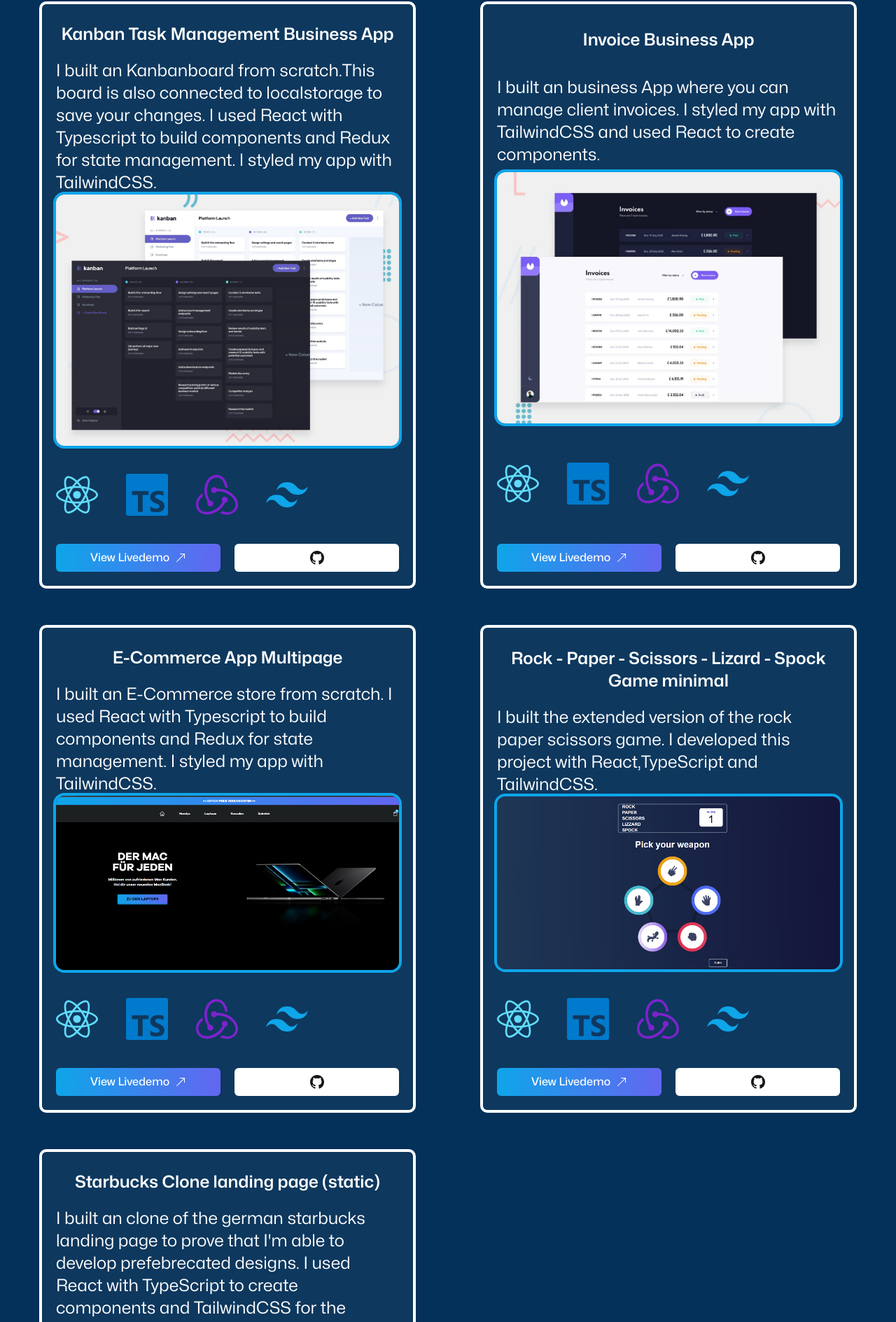
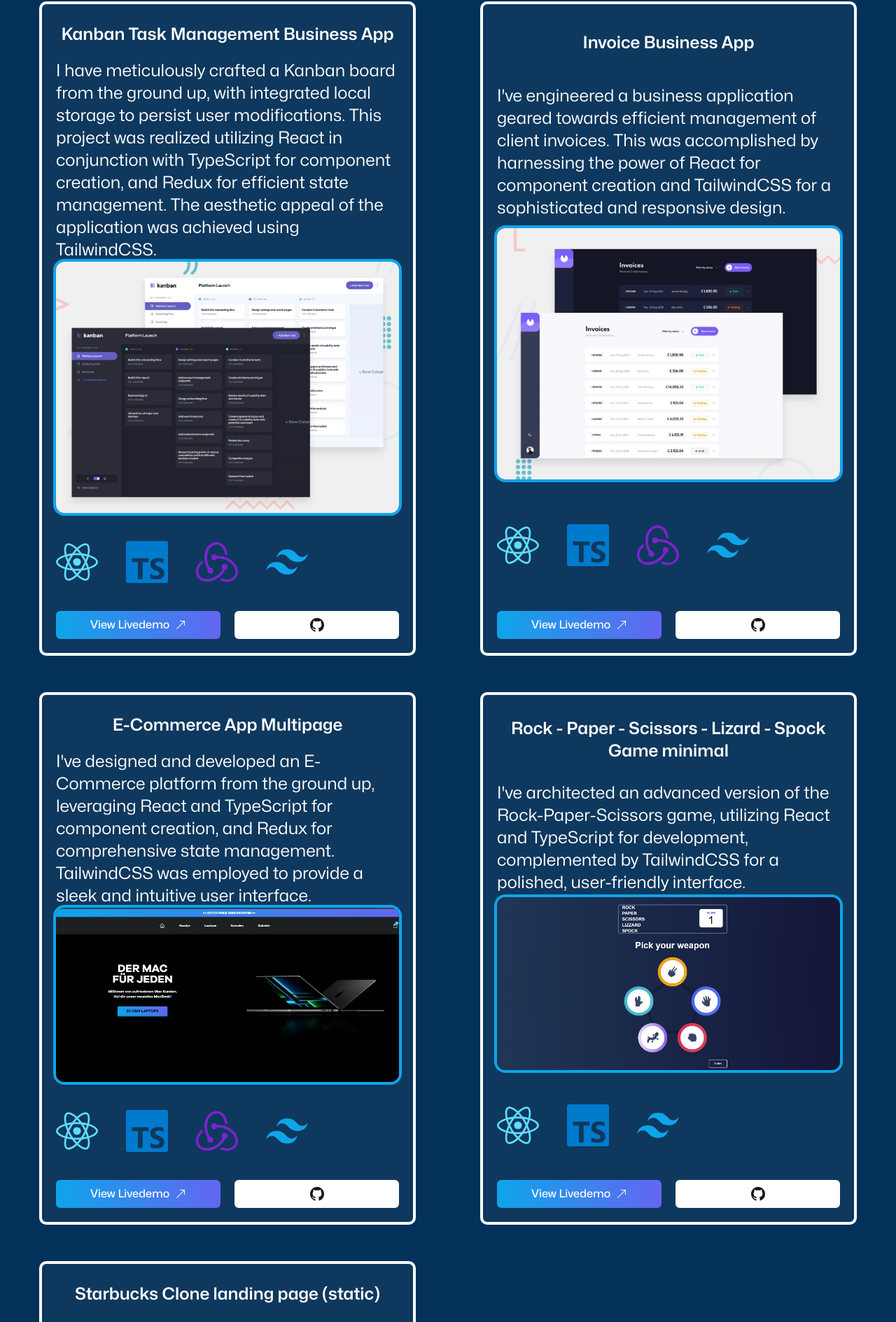
Before and after one commit to danielgen01/Daniels-portfolio, a React (Vite) app: page / in a window 1280 px wide. Shown: the part 1800-3689 px from the top of the page at 70% size. Built offline with nearby package versions, Linux system fonts and the light colour scheme.

Commit message:
change text content and render redux conditionally

```diff
--- a/src/components/Navbar/components/Logo/Logo.tsx
+++ b/src/components/Navbar/components/Logo/Logo.tsx
@@ -2,7 +2,7 @@ import logoIcon from "/Assets/Logo.png"
 const Logo = () => {
   return (
     <>
-      <img src={logoIcon} alt="Logo" />
+      <img src={logoIcon} alt="Logo" className="w-full h-full"/>
     </>
   )
 }
--- a/src/components/Projects/ProjectBanner.tsx
+++ b/src/components/Projects/ProjectBanner.tsx
@@ -10,7 +10,9 @@ const ProjectBanner = () => {
     <section className="min-h-[500px] bg-[#03315A] flex flex-col gap-4 ">
       <div className="project-banner-content py-10 px-5 ">
         <div className="headline flex">
-          <h1 className="text-white text-4xl font-bold lg:text-5xl">Projects</h1>
+          <h1 className="text-white text-4xl font-bold lg:text-5xl">
+            Projects
+          </h1>
           <div className="border-b-4 border-white mt-10 ml-5 w-1/4 lg:w-1/12"></div>
         </div>
 
@@ -26,36 +28,39 @@ const ProjectBanner = () => {
           <Project
             title={"Kanban Task Management Business App"}
             description={
-              "I built an Kanbanboard from scratch.This board is also connected to localstorage to save your changes. I used React with Typescript to build components and Redux for state management. I styled my app with TailwindCSS."
+              "I have meticulously crafted a Kanban board from the ground up, with integrated local storage to persist user modifications. This project was realized utilizing React in conjunction with TypeScript for component creation, and Redux for efficient state management. The aesthetic appeal of the application was achieved using TailwindCSS."
             }
             githubLink={"https://github.com/danielgen01/kanbanboard-frontend"}
             liveViewLink={"https://kanban-project-by-daniel-g.netlify.app/"}
             image={KanbanScreen}
+            reduxUsed={true}
           />
           <Project
             title={"Invoice Business App"}
             description={
-              "I built an business App where you can manage client invoices. I styled my app with TailwindCSS and used React to create components."
+              "I've engineered a business application geared towards efficient management of client invoices. This was accomplished by harnessing the power of React for component creation and TailwindCSS for a sophisticated and responsive design."
             }
             githubLink={"https://github.com/danielgen01/invoice-app"}
             liveViewLink={"https://invoice-app-by-daniel-g.netlify.app/"}
             image={InvoiceScreen}
+            reduxUsed={true}
           />
           <Project
             title={"E-Commerce App Multipage"}
             description={
-              "I built an E-Commerce store from scratch. I used React with Typescript to build components and Redux for state management. I styled my app with TailwindCSS."
+              "I've designed and developed an E-Commerce platform from the ground up, leveraging React and TypeScript for component creation, and Redux for comprehensive state management. TailwindCSS was employed to provide a sleek and intuitive user interface."
             }
             githubLink={
               "https://github.com/danielgen01/E-Commerce-with-React-Redux"
             }
             liveViewLink={"https://e-commercestore-react-redux.netlify.app/"}
             image={ECommerceScreen}
+            reduxUsed={true}
           />
           <Project
             title={"Rock - Paper - Scissors - Lizard - Spock Game minimal"}
             description={
-              "I built the extended version of the rock paper scissors game. I developed this project with React,TypeScript and TailwindCSS.            "
+              "I've architected an advanced version of the Rock-Paper-Scissors game, utilizing React and TypeScript for development, complemented by TailwindCSS for a polished, user-friendly interface.            "
             }
             githubLink={
               "https://github.com/danielgen01/rock-paper-scissors-game"
@@ -64,15 +69,17 @@ const ProjectBanner = () => {
               "https://rock-paper-scissors-by-daniel-g.netlify.app/"
             }
             image={rockpapergame}
+            reduxUsed={false}
           />
           <Project
             title={"Starbucks Clone landing page (static)"}
             description={
-              "I built an clone of the german starbucks landing page to prove that I'm able to develop prefebrecated designs. I used React with TypeScript to create components and TailwindCSS for the styling."
+              "I've successfully replicated the German Starbucks landing page, demonstrating my proficiency in implementing predefined designs. This project was executed using React and TypeScript for component construction, and TailwindCSS for aesthetic presentation."
             }
             githubLink={"https://github.com/danielgen01/starbucksclone"}
             liveViewLink={"https://clone-starbucks-daniel-gen.netlify.app/"}
             image={starbuckscreen}
+            reduxUsed={false}
           />
         </div>
       </div>
--- a/src/components/Projects/ProjectComp.tsx
+++ b/src/components/Projects/ProjectComp.tsx
@@ -6,6 +6,7 @@ type ProjectProps = {
   description: string
   liveViewLink: string
   githubLink: string
+  reduxUsed: boolean
 }
 export const Project: React.FC<ProjectProps> = ({
   image,
@@ -13,6 +14,7 @@ export const Project: React.FC<ProjectProps> = ({
   description,
   githubLink,
   liveViewLink,
+  reduxUsed,
 }) => {
   return (
     <div
@@ -21,11 +23,15 @@ export const Project: React.FC<ProjectProps> = ({
     "
     >
       <div className="grid-item-image-container flex flex-col gap-10 order-2 lg:order-1 justify-between">
-        <img src={image} alt="E-Commerce-Screenshot" className="rounded-xl ring-sky-500 ring-4"/>
+        <img
+          src={image}
+          alt="E-Commerce-Screenshot"
+          className="rounded-xl ring-sky-500 ring-4"
+        />
         <div className="used-technologies-list flex flex-row gap-10 text-4xl lg:text-6xl">
           <SiReact className="text-[#61DBFB]" />
           <SiTypescript className=" text-[#007acc]" />
-          <SiRedux className="text-purple-700" />
+          {reduxUsed && <SiRedux className="text-purple-700" />}
           <SiTailwindcss className="text-sky-500" />
         </div>
         <div className="buttons grid grid-cols-1 lg:grid-cols-2 gap-5">
```
